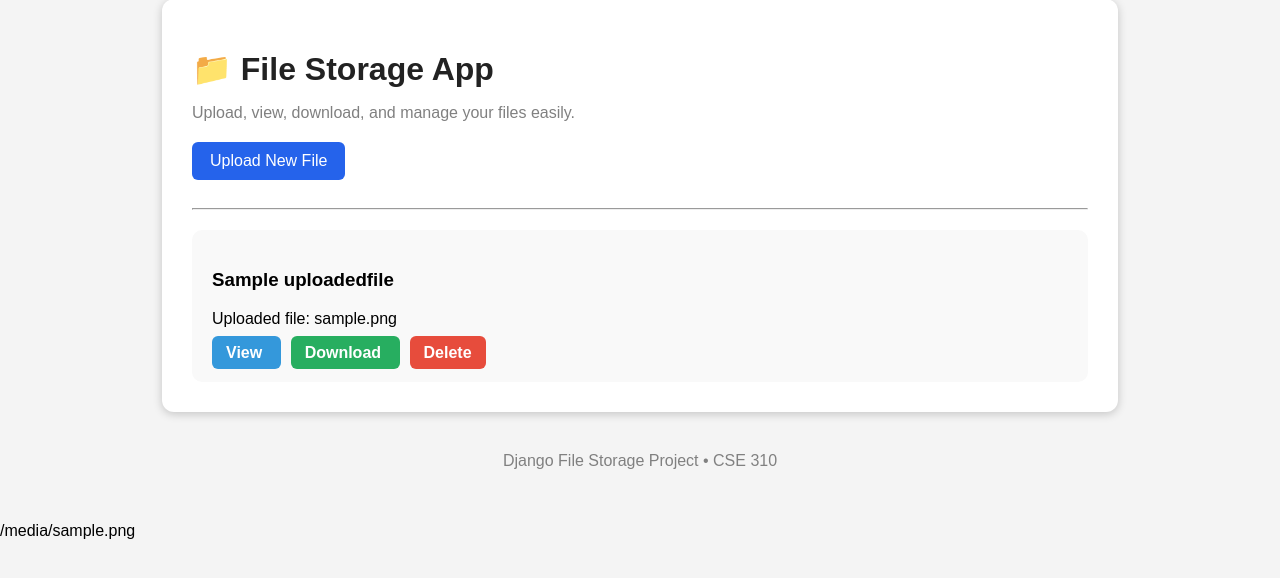
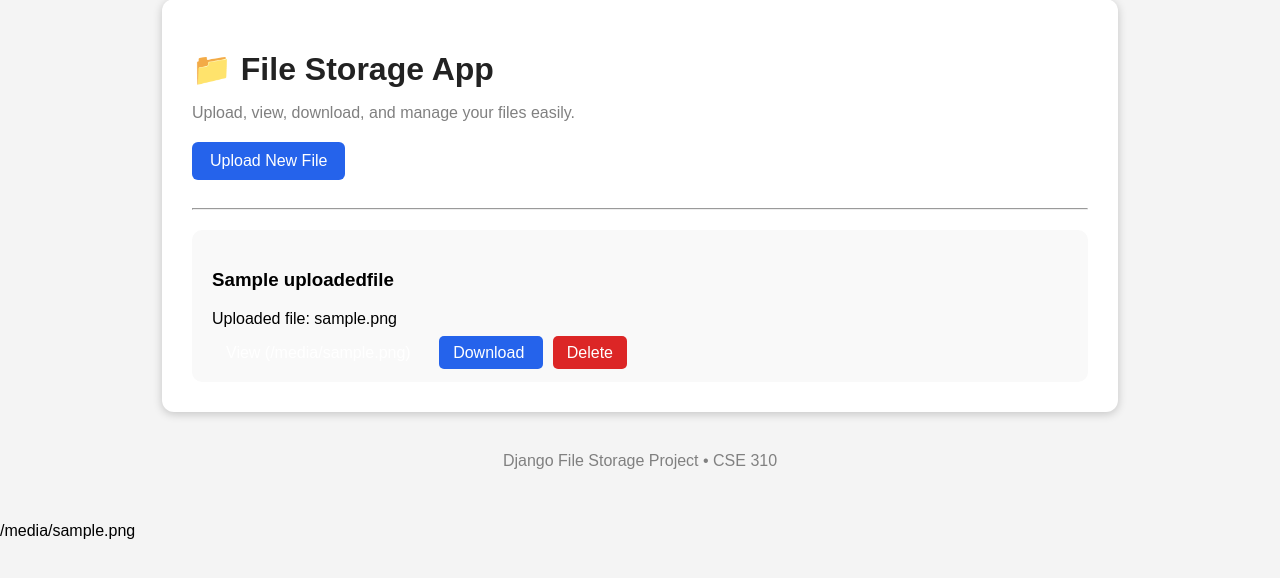
Before and after one commit to EmmanuelOwilli/Web-Apps, a Django app: template django-file-storage/files_app/templates/home.html in a window 1280 px wide. Shown: the part 41-619 px from the top of the page. Run offline with Django 5.2, Linux system fonts and the light colour scheme; tables that the repository leaves empty hold one stand-in row (values such as "Sample post"); the template is opened without the code that fills it: values that come from a table or form of the project are taken from there, most other values are stand-ins (such as "Sample title", 1, 10 or a date in 2020).

Commit message:
new change

```diff
--- a/django-file-storage/files_app/templates/home.html
+++ b/django-file-storage/files_app/templates/home.html
@@ -40,19 +40,20 @@
 
             <div class="button-group">
 
-                <div class="file-actions">
-    <a href="{{ file.file.url }}" target="_blank" class="btn-view">
-        View
-    </a>
+                <a href="{{ file.file.url }}" target="_blank">
+                 View ({{ file.file.url }})
+                 </a>
 
-    <a href="{{ file.file.url }}" download class="btn-download">
-        Download
-    </a>
+                <a class="download-btn"
+                   href="{{ file.file.url }}"
+                   download>
+                    Download
+                </a>
 
-    <a href="{% url 'delete_file' file.id %}" class="btn-delete">
-        Delete
-    </a>
-</div>
+                <a class="delete-btn"
+                   href="/delete/{{ file.id }}/">
+                    Delete
+                </a>
 
             </div>
 
```
